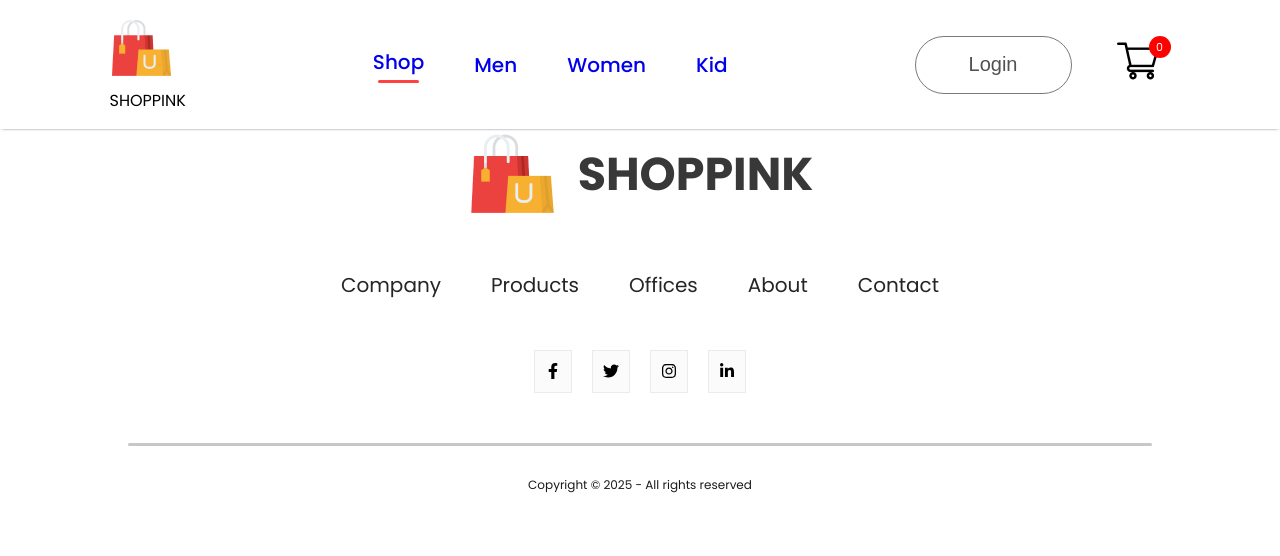
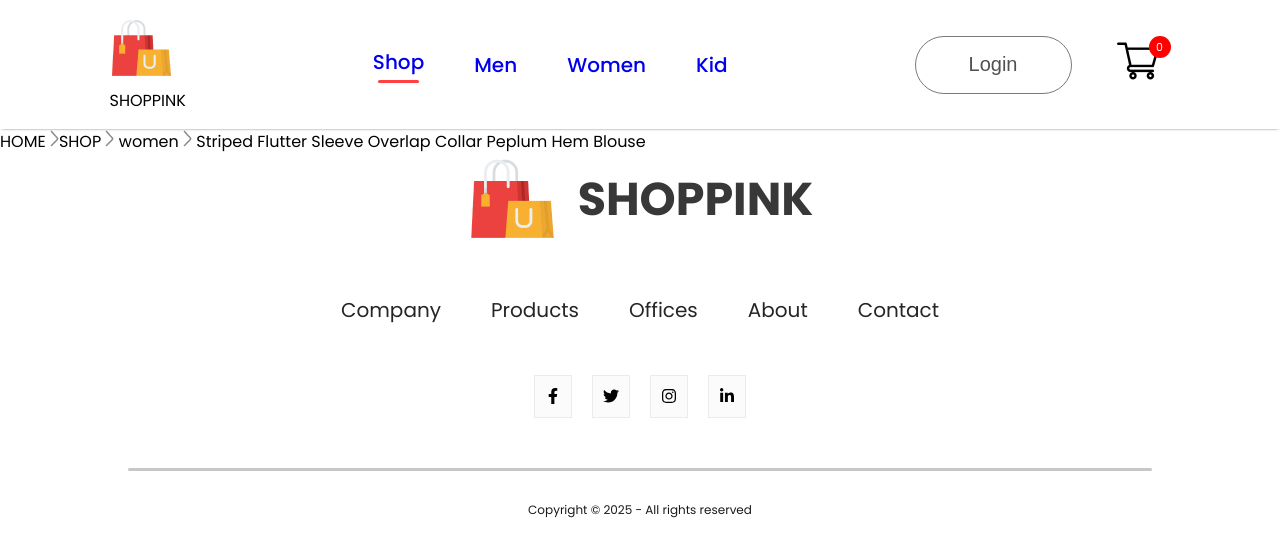
Before and after one commit to DucBaoNguyen2004/E-Commerce-Clothes-Shopping, a React (Create React App) app: page /product/1 in a window 1280 px wide. Shown: the top 556 px of the page. Built offline with nearby package versions, Linux system fonts and the light colour scheme.

Commit message:
tam thoi xong breadcrum

```diff
--- /dev/null
+++ b/src/Components/BreadCrum/BreadCrum.jsx
@@ -0,0 +1,12 @@
+import React from 'react'
+import './BreadCrum.css'
+import arrow_icon from '../Assets/breadcrum_arrow.png'
+
+export const BreadCrum = (props) => {
+    const {product}=props
+  return (
+    <div className='breadcrum'>
+        HOME <img src={arrow_icon} alt="" />SHOP <img src={arrow_icon} alt="" /> {product.category} <img src={arrow_icon} alt="" /> {product.name}
+    </div>
+  )
+}
--- a/src/Components/Item/Item.css
+++ b/src/Components/Item/Item.css
@@ -7,7 +7,7 @@
   text-decoration: line-through;
 }
 
-/* hover nhẹ */
+
 .shopcategory-products .item:hover {
   transform: translateY(-6px);
   transition: transform .2s ease;
--- a/src/Components/Item/Item.jsx
+++ b/src/Components/Item/Item.jsx
@@ -1,9 +1,10 @@
 import React from 'react'
 import './Item.css'
+import { Link } from 'react-router-dom';
 export const Item = (props) => {
   return (
     <div className='item'>
-        <img src={props.image} alt="" />
+        <Link to={'/product/' + props.id}> <img src={props.image} alt="" /></Link>
         <p>{props.name}</p>
         <div className="item-prices">
             <div className="item-price-new">
--- a/src/Context/ShopContext.jsx
+++ b/src/Context/ShopContext.jsx
@@ -1,8 +1,8 @@
 import React from "react";
-import all_products from "../Components/Assets/all_product"
+import all_product from "../Components/Assets/all_product"
 export var ShopContext = React.createContext(null);
 var ShopContextProvider = (props) => {
-    var contextValue = { all_products };
+    var contextValue = { all_product};
     return (
         <ShopContext.Provider value={contextValue}>
             {props.children}
--- a/src/Pages/Product.jsx
+++ b/src/Pages/Product.jsx
@@ -1,7 +1,18 @@
-import React from 'react'
+import React, { useContext } from 'react'
+import { useParams } from 'react-router-dom'
+import { ShopContext } from '../Context/ShopContext'
+import { BreadCrum } from '../Components/BreadCrum/BreadCrum'
+import all_product from '../Components/Assets/all_product'
+export const Product = () => {
+  const { all_product } = useContext(ShopContext)
+  const { productId } = useParams()
+  const product = all_product.find((e) => e.id === Number(productId))
+  console.log('context:', all_product);
+console.log('params:', productId);
 
-export const Product = () => {
   return (
-    <div></div>
+    <div>
+      <BreadCrum product={product} />
+    </div>
   )
 }
--- a/src/Pages/ShopCategory.jsx
+++ b/src/Pages/ShopCategory.jsx
@@ -4,20 +4,20 @@ import { ShopContext } from '../Context/ShopContext'
 import down_icon from '../Components/Assets/dropdown_icon.png'
 import {Item} from '../Components/Item/Item'
 export const ShopCategory = (props) => {
-  var {all_products} = React.useContext(ShopContext)
+  var {all_product} = React.useContext(ShopContext)
   return (
     <div className='shop-category'>
       <img className="shopcategory-banner" src={props.banner} alt="" />
       <div className="shopcategory-sortIndex">
         <p>
-          <span>Showing 1-12</span> out of <span>{all_products.length}</span>
+          <span>Showing 1-12</span> out of <span>{all_product.length}</span>
         </p>
         <div className="category-sort">
            Sort by <img src={down_icon} alt="" />
         </div>
       </div>
       <div className="shopcategory-products">
-        {all_products.map((item,i)=>{
+        {all_product.map((item,i)=>{
           if(props.category===item.category){
             return <Item key={i} id={item.id} name={item.name} image={item.image} new_price={item.new_price} old_price={item.old_price} />
           }
```
Also changed, not shown: src/Components/BreadCrum/BreadCrum.css (added).
